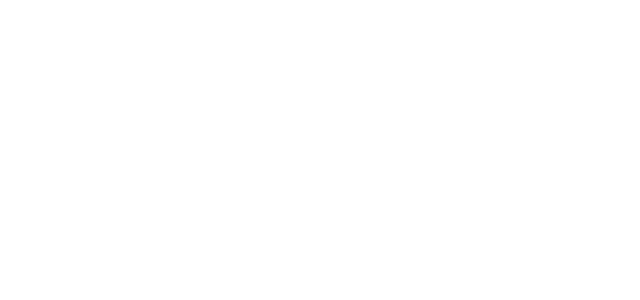
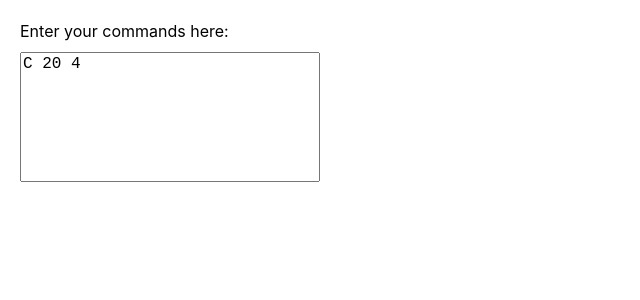
Before and after one commit to venskou/codex-test-task, a React (Create React App) app: page / in a window 1280 px wide. Shown: the top 300 px of the page, without its empty margins (0-640 px from the left). Built offline with nearby package versions, Linux system fonts and the light colour scheme.

Commit message:
Create paint component for our app, implenet command-line component with input validation and command parsing

```diff
--- a/src/App.js
+++ b/src/App.js
@@ -1,7 +1,11 @@
 import React from 'react';
 
+import Paint from './components/paint/paint.component';
+
 const App = () => (
-    <div/>
+  <div className="container">
+    <Paint />
+  </div>
 );
 
 export default App;
--- /dev/null
+++ b/src/components/command-line/command-line.component.jsx
@@ -0,0 +1,150 @@
+import React, { useState, useEffect } from 'react';
+
+import './command-line.styles.scss';
+
+const CommandLine = () => {
+  // Available commands for execution and they params
+  const commandTypes = [
+    {
+      type: 'C',
+      params: ['with', 'height'],
+    },
+    {
+      type: 'L',
+      params: ['x1', 'y1', 'x2', 'y2'],
+    },
+    {
+      type: 'R',
+      params: ['x1', 'y1', 'x2', 'y2'],
+    },
+    {
+      type: 'B',
+      params: ['x', 'y', 'c'],
+    },
+  ];
+
+  const [error, setError] = useState(null);
+  const [commands, setCommands] = useState(`C 20 4`);
+
+  // Handle writing in command textarea
+  const handleCommandInput = ({ target: { value } }) => {
+    setCommands(value);
+  };
+
+  const getExecutionCommands = () => {
+    // Dividing text on commands, parse by new line symbols
+    const commandsArr = commands.trim().split(/\r?\n/);
+
+    const executionCommands = commandsArr.map((command, stringNum) => {
+      // Get object with command params from this function
+      return getCommand(command, stringNum + 1);
+    });
+
+    // Check whether all commands are valid
+    const isExecutionCommandsValid = executionCommands.every(command => command !== undefined);
+
+    return isExecutionCommandsValid ? executionCommands : undefined;
+  };
+
+  const getCommand = (command, stringNum) => {
+    // Command type must always be the first character, make command params as another array
+    const [commandType, ...commandParamsArr] = command.trim().split(/\s+/);
+
+    // Check if typed command type is valid and get command description
+    const commandDescription = commandTypes.find(
+      command => command.type.toUpperCase() === commandType.toUpperCase()
+    );
+
+    if (!commandDescription) {
+      setError(`Error in line ${stringNum}: Not correct command type`);
+      return undefined;
+    }
+
+    // Check if we have all the parameters for the command
+    const isAllParamsGiven = commandDescription.params.length === commandParamsArr.length;
+
+    if (!isAllParamsGiven) {
+      setError(`Error in line ${stringNum}: Not correct parameters count`);
+      return undefined;
+    }
+
+    // Convert our command from params array in object, parsing command description params
+    const readyCommand = commandDescription.params.reduce(
+      (accum, paramName, index) => {
+        // Get command type from our commend description
+        const { type: commandType } = commandDescription;
+
+        /*
+          Get parameter value from entered params,
+          because we parse params names in command description
+          index of the parameter name in description === parameter value index in entered params array
+        */
+        const paramValue = commandParamsArr[index];
+
+        // Check if we have right parameter value, add validation field in command object;
+        const paramsValid = lintParam(commandType, paramName, paramValue, stringNum);
+        return {
+          ...accum,
+          paramsValid,
+          [paramName]: paramsValid ? paramValue : undefined,
+        };
+      },
+      { type: commandDescription.type }
+    );
+
+    return readyCommand.paramsValid ? readyCommand : undefined;
+  };
+
+  const lintParam = (commandType, paramName, value, stringNum) => {
+    // Because this param describe fill in bucket fill command
+    if (commandType === 'B' && paramName === 'c') {
+      return true;
+    }
+
+    const isParamNum = Number(value);
+    if (!isParamNum) {
+      setError(
+        `Error in line ${stringNum}: Parameter ${paramName} in command ${commandType} is not number`
+      );
+      return false;
+    }
+
+    const isParamInteger = Number.isInteger(isParamNum);
+    if (!isParamInteger) {
+      setError(
+        `Error in line ${stringNum}: Parameter ${paramName} in command ${commandType} is not integer number`
+      );
+      return false;
+    }
+
+    return isParamNum && isParamInteger;
+  };
+
+  useEffect(() => {
+    if (error) {
+      setError(null);
+    }
+
+    if (!commands.length) return;
+
+    // Get ready to execution commands from textarea
+    getExecutionCommands();
+  }, [commands]);
+
+  return (
+    <div className="command-line">
+      <label className="command-line__input-label" htmlFor="command-line">
+        Enter your commands here:
+      </label>
+      <textarea
+        className="command-line__input"
+        id="command-line"
+        value={commands}
+        onChange={handleCommandInput}
+      />
+      {error && <p className="command-line__error">{error}</p>}
+    </div>
+  );
+};
+
+export default CommandLine;
--- /dev/null
+++ b/src/components/command-line/command-line.styles.scss
@@ -0,0 +1,21 @@
+.command-line {
+  display: flex;
+  flex-direction: column;
+  align-items: flex-start;
+
+  &__input-label {
+    margin-bottom: 10px;
+  }
+
+  &__input {
+    width: 100%;
+    max-width: 300px;
+    min-height: 130px;
+    font-size: 16px;
+    resize: none;
+  }
+
+  &__error {
+    color: red;
+  }
+}
--- /dev/null
+++ b/src/components/paint/paint.component.jsx
@@ -0,0 +1,14 @@
+import React from 'react';
+import CommandLine from '../command-line/command-line.component';
+
+import './paint.styles.scss';
+
+const Paint = () => {
+  return (
+    <div className="paint">
+      <CommandLine />
+    </div>
+  );
+};
+
+export default Paint;
--- /dev/null
+++ b/src/components/paint/paint.styles.scss
@@ -0,0 +1,3 @@
+.paint {
+  padding: 20px;
+}
```
